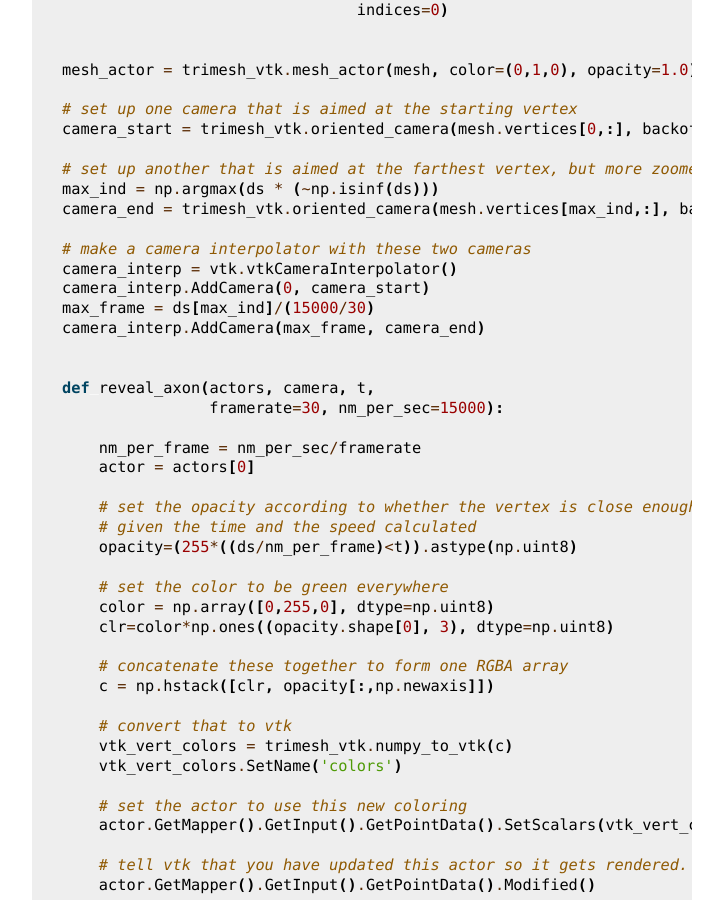
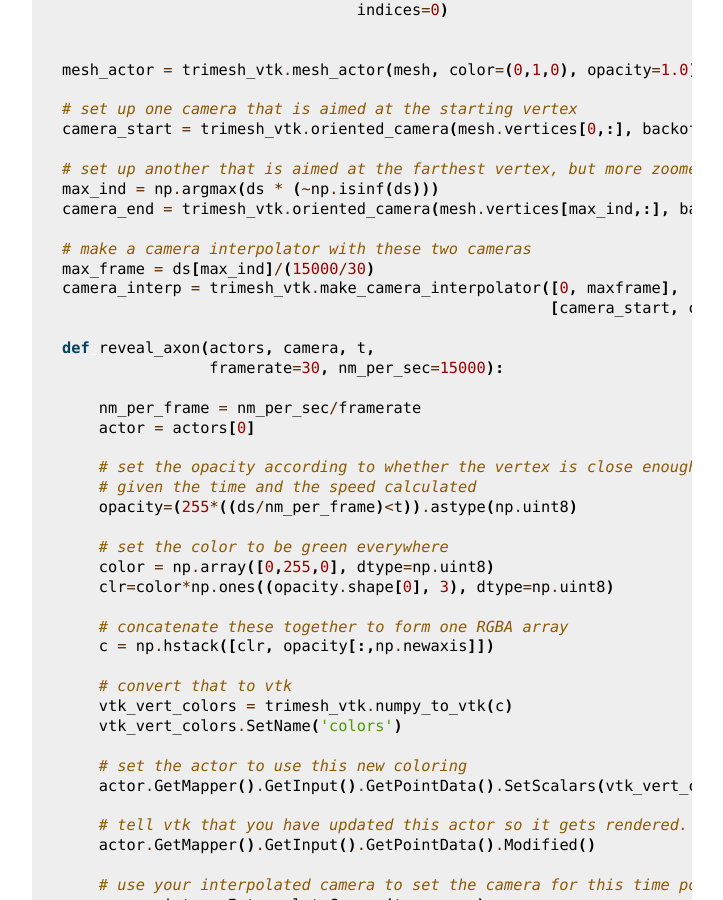
Before and after one commit to CAVEconnectome/MeshParty, a Sphinx documentation site: the page built from docs/guide/visualization.rst, in a window 1280 px wide and 900 px high, scrolled down 4078 px. Shown: the whole window, without its empty margins (388-1111 px from the left). Built offline with Sphinx 7.4.7, drawn with Linux system fonts in a browser that asks for light colours; pages that are not in the unit, such as notebooks, are missing from menus.

Commit message:
changing to function for camera interpolator

```diff
--- a/docs/guide/visualization.rst
+++ b/docs/guide/visualization.rst
@@ -185,11 +185,9 @@
     camera_end = trimesh_vtk.oriented_camera(mesh.vertices[max_ind,:], backoff=200)
 
     # make a camera interpolator with these two cameras
-    camera_interp = vtk.vtkCameraInterpolator()
-    camera_interp.AddCamera(0, camera_start)
     max_frame = ds[max_ind]/(15000/30)
-    camera_interp.AddCamera(max_frame, camera_end)
-
+    camera_interp = trimesh_vtk.make_camera_interpolator([0, maxframe],
+                                                         [camera_start, camera_end])
 
     def reveal_axon(actors, camera, t,
                     framerate=30, nm_per_sec=15000):
```
Also changed, not shown: 1 other file.
